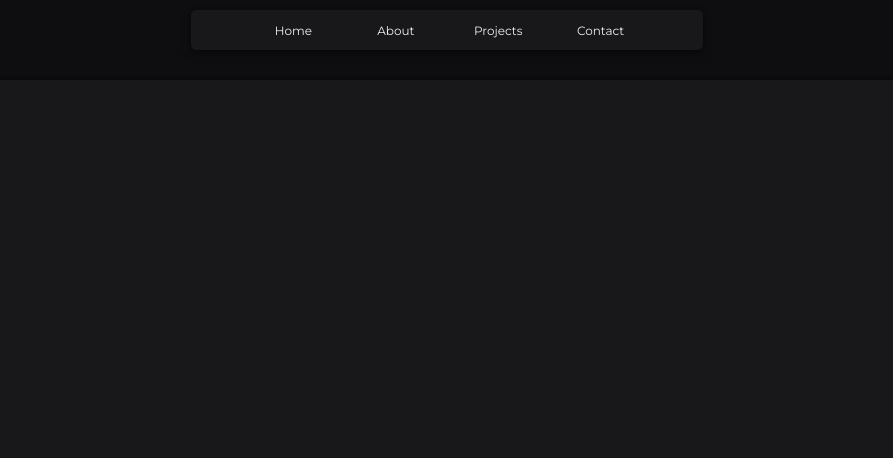
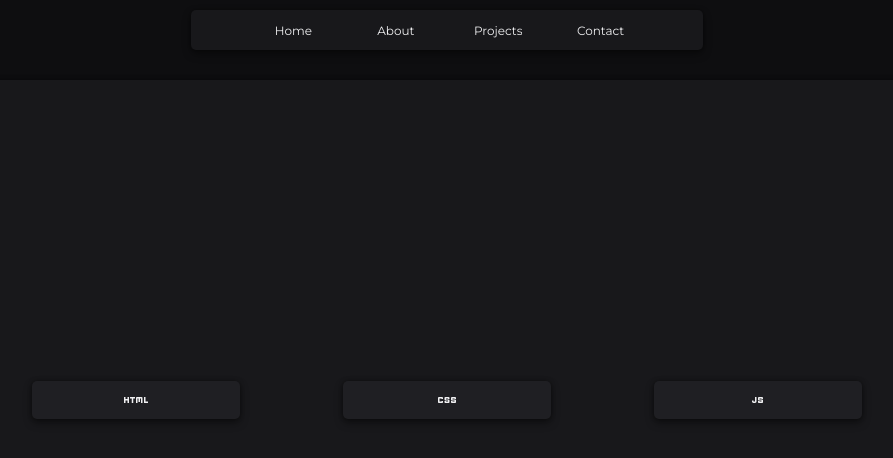
Before and after one commit to EnterZero/portfolio, a plain HTML site: page index.html in a window 1280 px wide. Both pictures are taken after a click on the button "About". Shown: the whole page, without its empty margins (193-1086 px from the left). Drawn offline with Linux system fonts and the light colour scheme.

Commit message:
v0.1.0.9

```diff
--- a/index.html
+++ b/index.html
@@ -56,8 +56,24 @@
     </section>
     <!-- about -->
     <section class="about hidden">
-      <div class="container">
-
+      <div class="flexY">
+        <div class="container-sub">
+          <div class="skill">
+            <svg xmlns="http://www.w3.org/2000/svg" height="24px" viewBox="0 -960 960 960" width="24px" fill="#efeff1">
+              <path d="M0-360v-240h60v80h80v-80h60v240h-60v-100H60v100H0Zm310 0v-180h-70v-60h200v60h-70v180h-60Zm170 0v-200q0-17 11.5-28.5T520-600h180q17 0 28.5 11.5T740-560v200h-60v-180h-40v140h-60v-140h-40v180h-60Zm320 0v-240h60v180h100v60H800Z" />
+            </svg>
+          </div>
+          <div class="skill">
+            <svg xmlns="http://www.w3.org/2000/svg" height="24px" viewBox="0 -960 960 960" width="24px" fill="#efeff1">
+              <path d="M420-360q-17 0-28.5-11.5T380-400v-40h60v20h80v-40H420q-17 0-28.5-11.5T380-500v-60q0-17 11.5-28.5T420-600h120q17 0 28.5 11.5T580-560v40h-60v-20h-80v40h100q17 0 28.5 11.5T580-460v60q0 17-11.5 28.5T540-360H420Zm260 0q-17 0-28.5-11.5T640-400v-40h60v20h80v-40H680q-17 0-28.5-11.5T640-500v-60q0-17 11.5-28.5T680-600h120q17 0 28.5 11.5T840-560v40h-60v-20h-80v40h100q17 0 28.5 11.5T840-460v60q0 17-11.5 28.5T800-360H680Zm-520 0q-17 0-28.5-11.5T120-400v-160q0-17 11.5-28.5T160-600h120q17 0 28.5 11.5T320-560v40h-60v-20h-80v120h80v-20h60v40q0 17-11.5 28.5T280-360H160Z" />
+            </svg>
+          </div>
+          <div class="skill">
+            <svg xmlns="http://www.w3.org/2000/svg" height="24px" viewBox="0 -960 960 960" width="24px" fill="#efeff1">
+              <path d="M300-360q-25 0-42.5-17.5T240-420v-40h60v40h60v-180h60v180q0 25-17.5 42.5T360-360h-60Zm220 0q-17 0-28.5-11.5T480-400v-40h60v20h80v-40H520q-17 0-28.5-11.5T480-500v-60q0-17 11.5-28.5T520-600h120q17 0 28.5 11.5T680-560v40h-60v-20h-80v40h100q17 0 28.5 11.5T680-460v60q0 17-11.5 28.5T640-360H520Z" />
+            </svg>
+          </div>
+        </div>
       </div>
     </section>
     <!-- projects -->
--- a/style.css
+++ b/style.css
@@ -139,6 +139,25 @@ section {
   align-items: center;
 }
 
+.container-sub {
+  width: 90%;
+  height: 30%;
+  display: flex;
+  justify-content: space-evenly;
+  align-items: center;
+}
+
+.skill {
+  width: 20%;
+  height: 20%;
+  background-color: var(--grey-normal);
+  border-radius: 0.5rem;
+  box-shadow: var(--shadow);
+  display: flex;
+  justify-content: center;
+  align-items: center;
+}
+
 .ct-banner {
   width: 50%;
   height: 10%;
```
Also changed, not shown: media/css.svg (added), media/html.svg (added), media/javascript.svg (added), script.js (line endings or trailing spaces), 1 other file.
